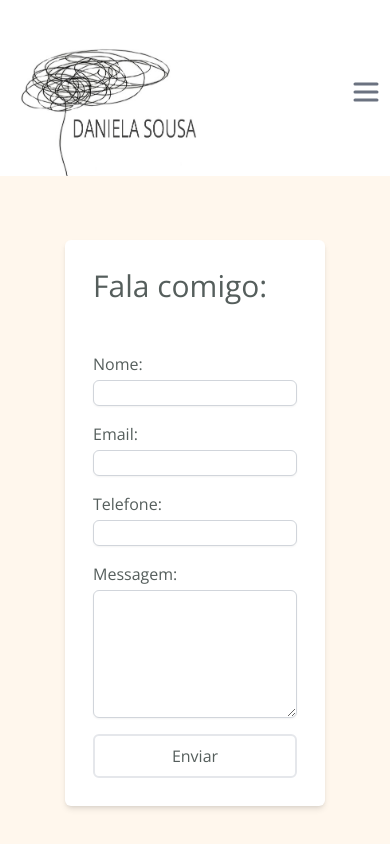
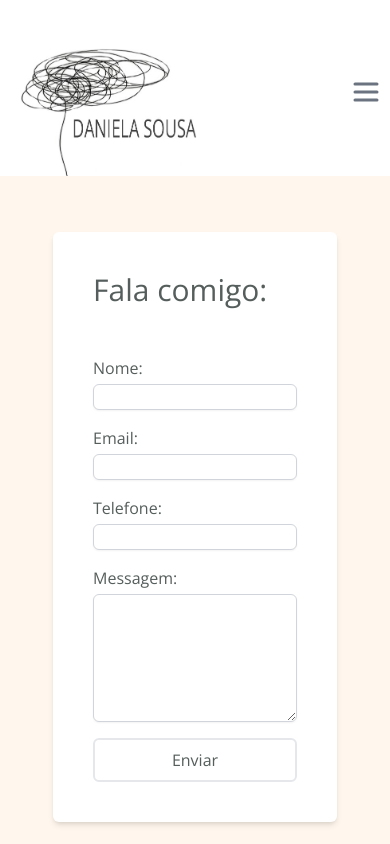
Before and after one commit to DeleteMind/site_psicologa, a Next.js app in the folder daniela-app/: page /contactos in a window 390 px wide. Shown: the top 844 px of the page. Built offline with nearby package versions, Linux system fonts and the light colour scheme.

Commit message:
change_padding

```diff
--- a/daniela-app/app/contactos/page.tsx
+++ b/daniela-app/app/contactos/page.tsx
@@ -57,10 +57,10 @@ export default function ContactPage() {
   };
 
   return (
-    <main className="w-full p-8 flex flex-col justify-center items-center max-w-lg mx-auto gap-4">
+    <main className="w-full p-6 sm:p-8 flex flex-col justify-center items-center max-w-lg mx-auto gap-4">
       <form
         onSubmit={handleSubmit}
-        className="space-y-4  flex flex-col justify-start md:items-start p-7 sm:p-12 my-8 bg-white rounded-md shadow-md"
+        className="space-y-4 flex flex-col justify-start md:items-start p-10 sm:p-12 my-8 bg-white rounded-md shadow-md"
       >
         <h1 className="text-3xl sm:text-6xl mb-8">Fala comigo:</h1>
         <div className="flex flex-col w-full">
```
